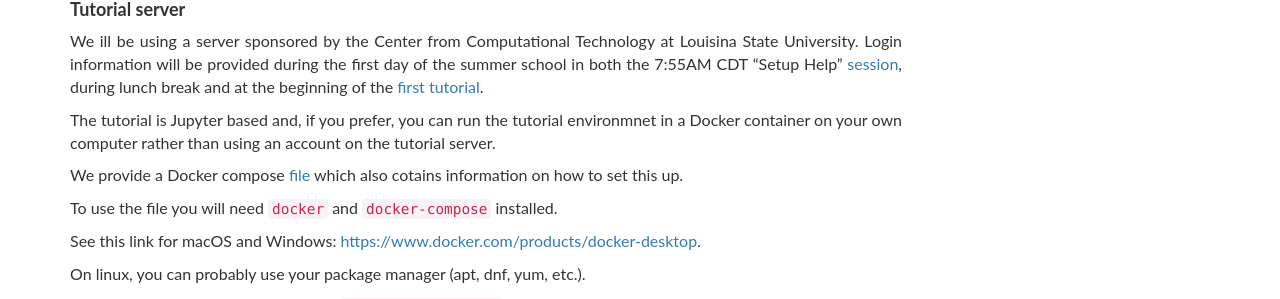
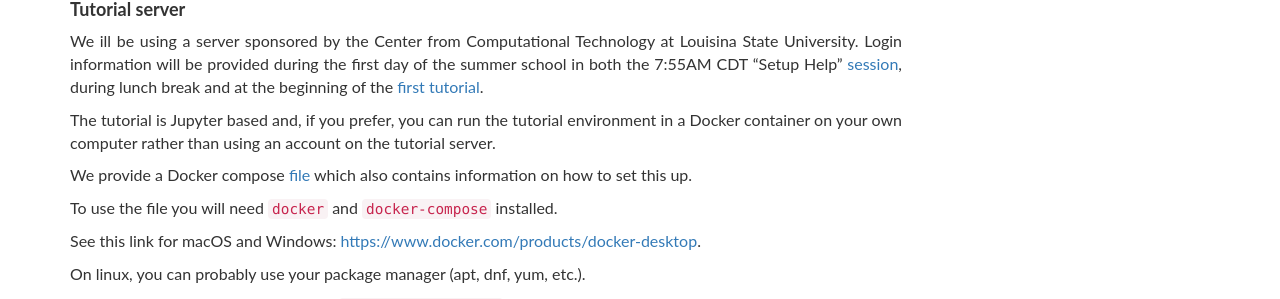
Before and after one commit to EinsteinToolkit/et2021uiuc, a Jekyll site: the page built from instructions.md, in a window 1280 px wide and 1330 px high. Shown: the part 485-784 px from the top of the window. Built offline with Jekyll 4.4.1, drawn with Linux system fonts in a browser that asks for light colours.

Commit message:
instructions: fix typos
report by Bill Gabella

```diff
--- a/instructions.md
+++ b/instructions.md
@@ -39,12 +39,12 @@ day of the summer school in both the 7:55AM CDT "Setup Help"
 [first tutorial](lectures/10-SteveBrandt/index.html).
 
 The tutorial is Jupyter based and, if you prefer, you can run the tutorial
-environmnet in a Docker container on your own computer rather than using an
+environment in a Docker container on your own computer rather than using an
 account on the tutorial server.
 
 We provide a Docker compose
 [file](https://github.com/nds-org/jupyter-et/blob/master/tutorial-server/docker-compose.user.yml)
-which also cotains information on how to set this up.
+which also contains information on how to set this up.
 
 To use the file you will need `docker` and `docker-compose` installed.
 
```
